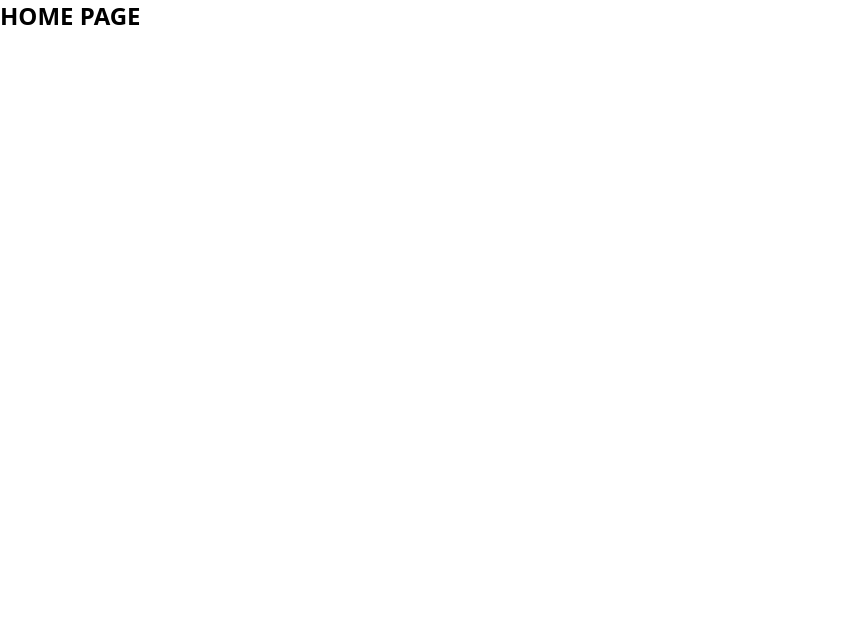
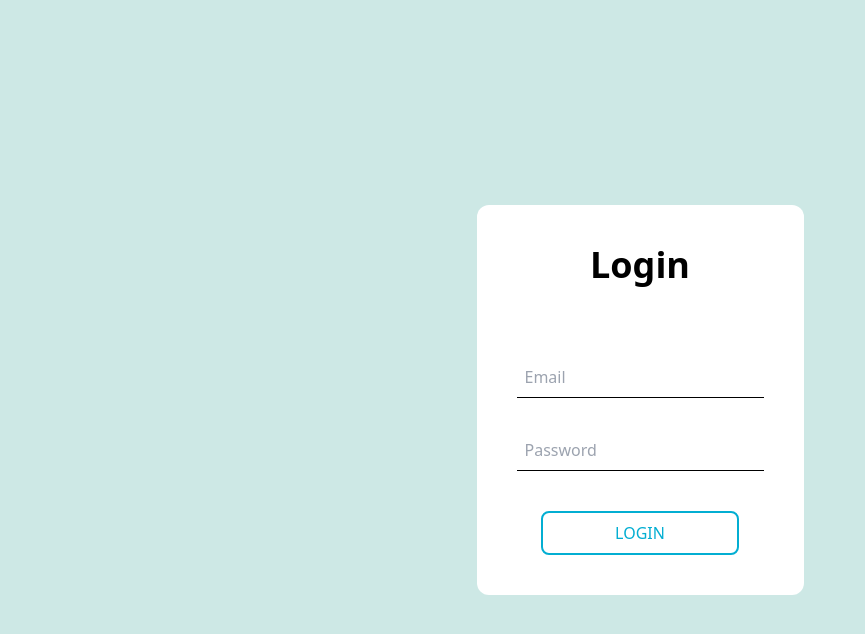
Before and after one commit to aayushbatra02/polling-system, a Vue app: page /login in a window 1280 px wide. Shown: the top 634 px of the page, without its empty margins (0-865 px from the left). Built offline with nearby package versions, Linux system fonts and the light colour scheme.

Commit message:
create login page

```diff
--- a/package.json
+++ b/package.json
@@ -9,6 +9,7 @@
   },
   "dependencies": {
     "core-js": "^3.8.3",
+    "pinia": "^2.1.7",
     "vue": "^3.2.13",
     "vue-router": "^4.0.3"
   },
--- a/src/main.js
+++ b/src/main.js
@@ -1,6 +1,9 @@
 import { createApp } from 'vue'
+import { createPinia } from 'pinia'
 import App from './App.vue'
 import router from './router'
 import './index.css'
 
-createApp(App).use(router).mount('#app')
+const pinia = createPinia();
+
+createApp(App).use(router).use(pinia).mount('#app')
--- a/src/router/index.js
+++ b/src/router/index.js
@@ -1,17 +1,27 @@
-import { createRouter, createWebHashHistory } from 'vue-router'
-import HomeView from '../views/HomeView.vue'
+import { createRouter, createWebHistory } from "vue-router";
+import NotFoundVue from "@/views/NotFoundView.vue";
 
 const routes = [
   {
-    path: '/',
-    name: 'home',
-    component: HomeView
-  }
-]
+    path: "/",
+    name: "home",
+    component: () => import("@/views/HomeView.vue"),
+  },
+  {
+    path: "/login",
+    name: "login",
+    component: () => import("@/views/LoginView.vue"),
+  },
+  {
+    path: "/:pathMatch(.*)*",
+    name: "notFound",
+    component: NotFoundVue,
+  },
+];
 
 const router = createRouter({
-  history: createWebHashHistory(process.env.BASE_URL),
-  routes
-})
+  history: createWebHistory(process.env.BASE_URL),
+  routes,
+});
 
-export default router
+export default router;
--- /dev/null
+++ b/src/stores/AuthStore.js
@@ -0,0 +1,12 @@
+import { defineStore } from "pinia";
+import { reactive, toRefs } from "vue";
+
+export const useAuthStore = defineStore("authStore", () => {
+  const state = reactive({
+    isUserAuthenticated: false,
+  });
+
+  return {
+    ...toRefs(state),
+  };
+});
--- a/src/views/HomeView.vue
+++ b/src/views/HomeView.vue
@@ -1,9 +1,20 @@
 <template>
-  <div class="font-bold text-2xl">
-    HOME PAGE
+  <div>
+    <div class="font-bold text-2xl">HOME PAGE</div>
+    <RouterLink class="text-blue-500" to="/login">GO TO LOGIN</RouterLink>
   </div>
 </template>
 
-<script>
+<script setup>
+import { useAuthStore } from "@/stores/AuthStore";
+import { storeToRefs } from "pinia";
+import { useRouter } from "vue-router";
 
+const router = useRouter();
+const authStore = useAuthStore();
+const { isUserAuthenticated } = storeToRefs(authStore);
+console.log(isUserAuthenticated.value);
+if (!isUserAuthenticated.value) {
+  router.push("/login");
+}
 </script>
--- /dev/null
+++ b/src/views/LoginView.vue
@@ -0,0 +1,88 @@
+<template>
+  <div class="bg-backgroungColor h-[100vh] flex justify-center items-center">
+    <div class="bg-white p-10 flex flex-col items-center rounded-xl">
+      <h1 class="text-4xl font-bold mb-10">Login</h1>
+      <div class="mt-8">
+        <input
+          class="border-b border-black p-2 outline-none"
+          type="text"
+          placeholder="Email"
+          v-model.trim="loginData.email"
+          @input="validateEmail"
+        />
+        <p class="text-red">{{ errorMessage.email }}</p>
+      </div>
+      <div class="mt-8">
+        <input
+          class="border-b border-black p-2 outline-none"
+          type="password"
+          placeholder="Password"
+          v-model="loginData.password"
+          @input="validatePassword"
+        />
+        <p class="text-red">{{ errorMessage.password }}</p>
+      </div>
+      <button
+        @click="loginHandler"
+        class="mt-10 border-2 border-blue text-blue w-[80%] py-2 rounded-lg hover:bg-blue hover:text-white"
+      >
+        LOGIN
+      </button>
+    </div>
+  </div>
+</template>
+
+<script setup>
+import { reactive, ref } from "vue";
+
+const loginData = reactive({
+  email: "",
+  password: "",
+});
+
+const errorMessage = reactive({
+  email: "",
+  password: "",
+});
+
+const doValidation = ref(false);
+
+const loginHandler = () => {
+  doValidation.value = true;
+  validateEmail();
+  validatePassword();
+  if (!errorMessage.email && !errorMessage.password) {
+    console.log("Logged In");
+  }
+};
+
+const checkEmail = (email) => {
+  return String(email)
+    .toLowerCase()
+    .match(
+      /^(([^<>()[\]\\.,;:\s@"]+(\.[^<>()[\]\\.,;:\s@"]+)*)|.(".+"))@((\[[0-9]{1,3}\.[0-9]{1,3}\.[0-9]{1,3}\.[0-9]{1,3}\])|(([a-zA-Z\-0-9]+\.)+[a-zA-Z]{2,}))$/
+    );
+};
+
+const validateEmail = () => {
+  if (doValidation.value) {
+    if (!loginData.email) {
+      errorMessage.email = "Email Required";
+    } else if(!checkEmail(loginData.email)) {
+      errorMessage.email = 'Invalid Email'
+    } else {
+      errorMessage.email = "";
+    }
+  }
+};
+
+const validatePassword = () => {
+  if (doValidation.value) {
+    if (!loginData.password) {
+      errorMessage.password = "Password Required";
+    } else {
+      errorMessage.password = "";
+    }
+  }
+};
+</script>
--- /dev/null
+++ b/src/views/NotFoundView.vue
@@ -0,0 +1,6 @@
+<template>
+  <div class="flex flex-col mt-10 items-center gap-4">
+    <h1 class="text-5xl font-bold">404</h1>
+    <p class="text-xl">Page Not Found!</p>
+  </div>
+</template>
--- a/tailwind.config.js
+++ b/tailwind.config.js
@@ -1,11 +1,17 @@
 module.exports = {
-  purge: ['./index.html', './src/**/*.{vue,js,ts,jsx,tsx}'],
+  purge: ["./index.html", "./src/**/*.{vue,js,ts,jsx,tsx}"],
   darkMode: false,
   theme: {
+    colors: {
+      blue: "#03AED2",
+      white: "white",
+      backgroungColor: "#CDE8E5",
+      red:'red'
+    },
     extend: {},
   },
   variants: {
     extend: {},
   },
   plugins: [],
- }
+};
```
Also changed, not shown: 2 other files (tests, documents, lock files or other folders). Lines whose indentation alone changed are shown as unchanged.
